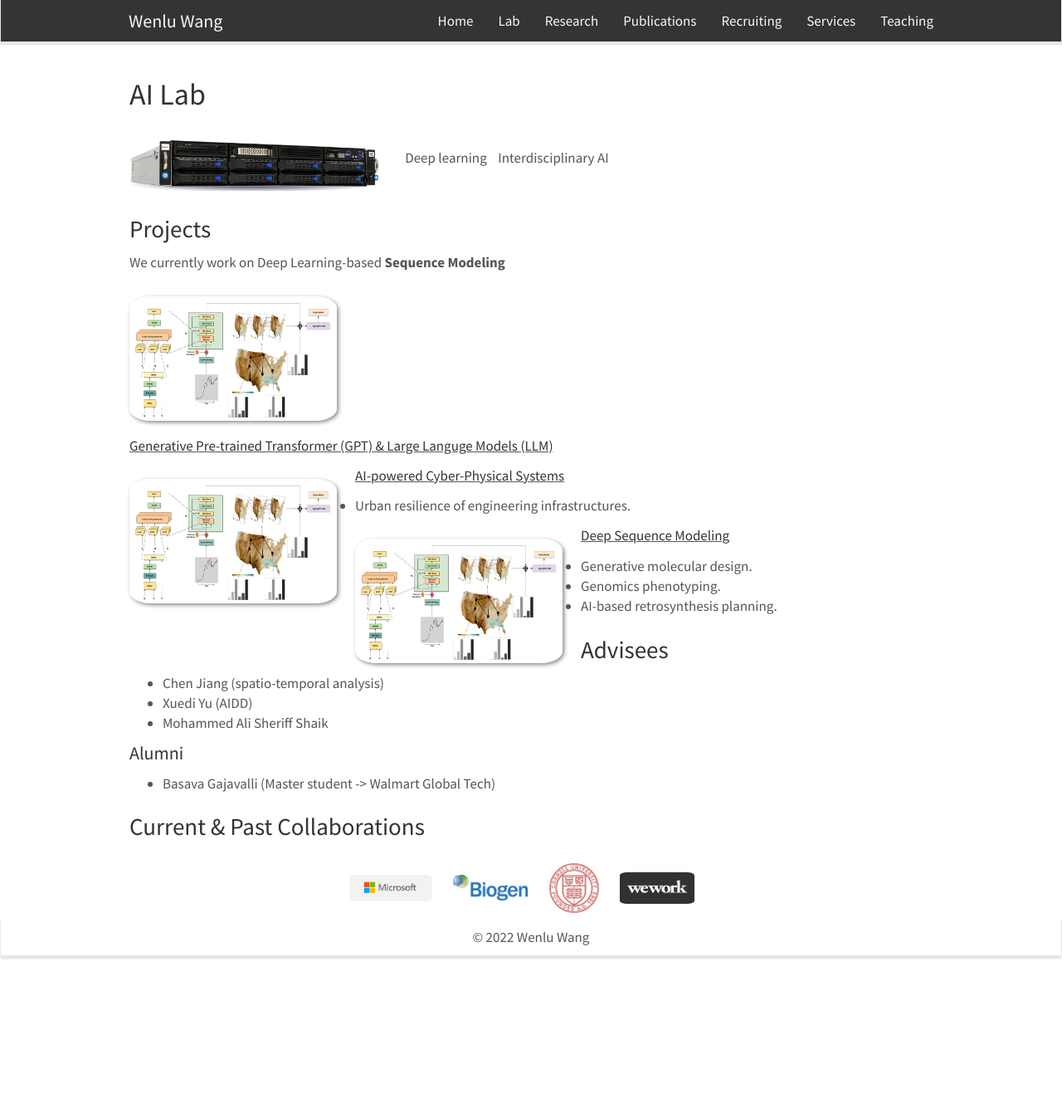
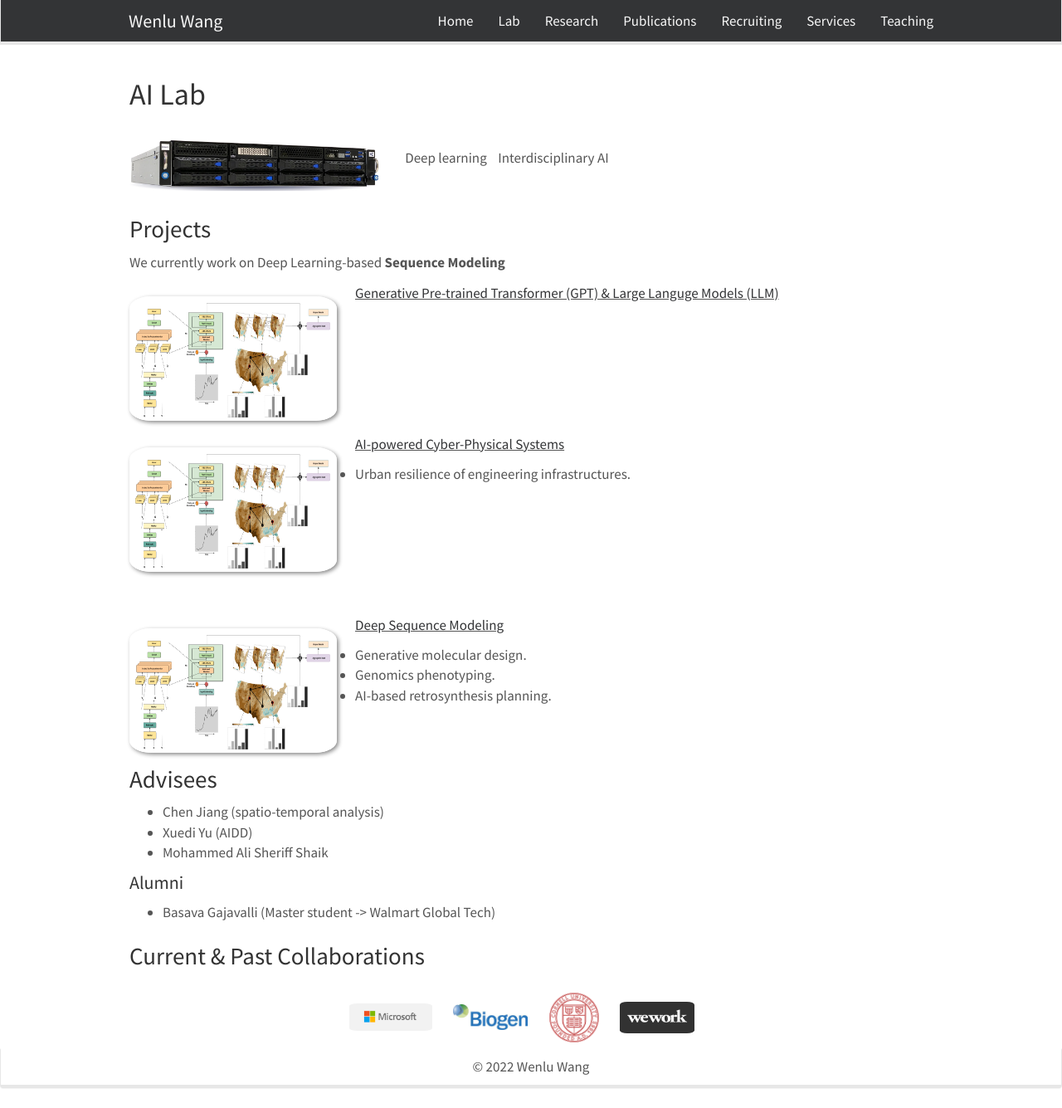
Before and after one commit to WENLU-W/WENLU-W.github.io, a Jekyll site: the page built from docs/_pages/team.md, in a window 1280 px wide and 1335 px high. Shown: the whole window at 83% size. Built offline with Jekyll 4.4.1, drawn with Linux system fonts in a browser that asks for light colours; nearby versions of some CDN libraries.

Commit message:
Update team.md

```diff
--- a/docs/_pages/team.md
+++ b/docs/_pages/team.md
@@ -39,17 +39,29 @@
 
 We currently work on Deep Learning-based <b>Sequence Modeling</b>
 
-<p align="left">
-<img width="250" height="150" src="{{ site.url }}{{ site.baseurl }}/images/weather2.png" >
-</p>
+
+<img align="left" width="250" height="150" src="{{ site.url }}{{ site.baseurl }}/images/weather2.png" >
 <ins>[Generative Pre-trained Transformer (GPT) & Large Languge Models (LLM)](https://wenlu-w.github.io/project/2022/01/01/llm.html)</ins>
+<br>
+<br>
+<br>
+<br>
+<br>
+<br>
+<br>
 
 
-<p align="left">
+
 <img align="left" width="250" height="150" src="{{ site.url }}{{ site.baseurl }}/images/weather2.png">
-</p>
 <ins>[AI-powered Cyber-Physical Systems](https://wenlu-w.github.io/project/2021/09/01/social.html)</ins>
 - Urban resilience of engineering infrastructures.
+<br>
+<br>
+<br>
+<br>
+<br>
+<br>
+<br>
 
 
 <img align="left" width="250" height="150" src="{{ site.url }}{{ site.baseurl }}/images/weather2.png">
@@ -57,6 +69,10 @@
 - Generative molecular design.
 - Genomics phenotyping.
 - AI-based retrosynthesis planning.
+<br>
+<br>
+<br>
+
 
 
 
```
